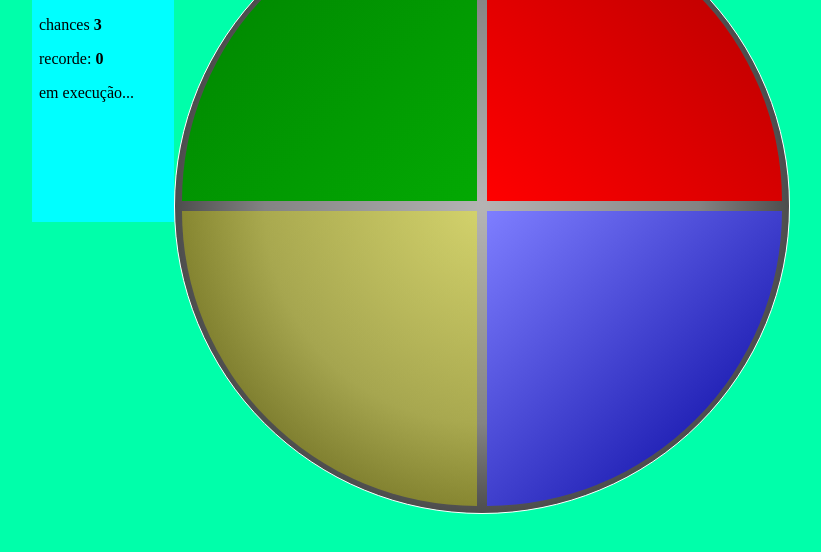
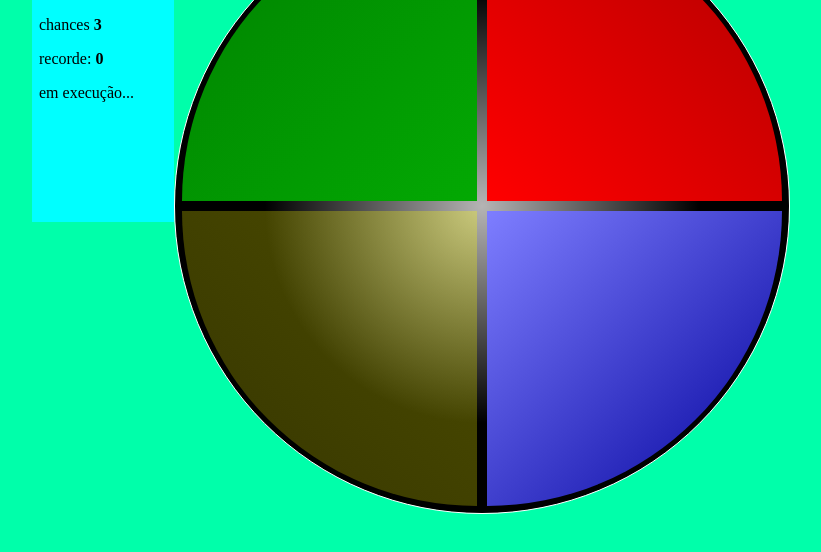
Before and after one commit to pabloemanuelpbl/Jogo-Genius-Front-End, a plain HTML site: page index.html in a window 1280 px wide. Both pictures are taken after a click on the button "start". Shown: the part 122-674 px from the top of the page, without its empty margins (165-986 px from the left). Drawn offline with Linux system fonts and the light colour scheme.

Commit message:
primeira atualização

```diff
--- a/script.js
+++ b/script.js
@@ -52,9 +52,9 @@ function validar(retorno) {
         window.alert('Fim de Jogo!!')
         if(estagio.length>recorde){
             recorde = estagio.length
-            record.innerText = recorde
+            record.innerText = recorde-1
             button.hidden = false
-            estagio = 1
+            estagio = [1, 1]
             n = 2
             button.innerText = 'Reiniciar'
         }
--- a/style.css
+++ b/style.css
@@ -31,7 +31,7 @@ body {
     'amarelo azul';
     grid-gap: 10px;
     border: 1px solid #ffffff;
-    background-image: radial-gradient(circle,rgb(181, 180, 180),rgb(131, 131, 131),rgb(0, 0, 0));
+    background-image: radial-gradient(circle,rgb(181, 180, 180),rgb(0, 0, 0),rgb(0, 0, 0));
     border-radius: 100%;
     width: 600px;
     height: 600px;
@@ -64,6 +64,6 @@ body {
 }
 
 .selected {
-    opacity: 0.4;
-    background-image: black;
+    opacity: 0.3;
+    background-image: rgb(255, 255, 255);
 }
```
